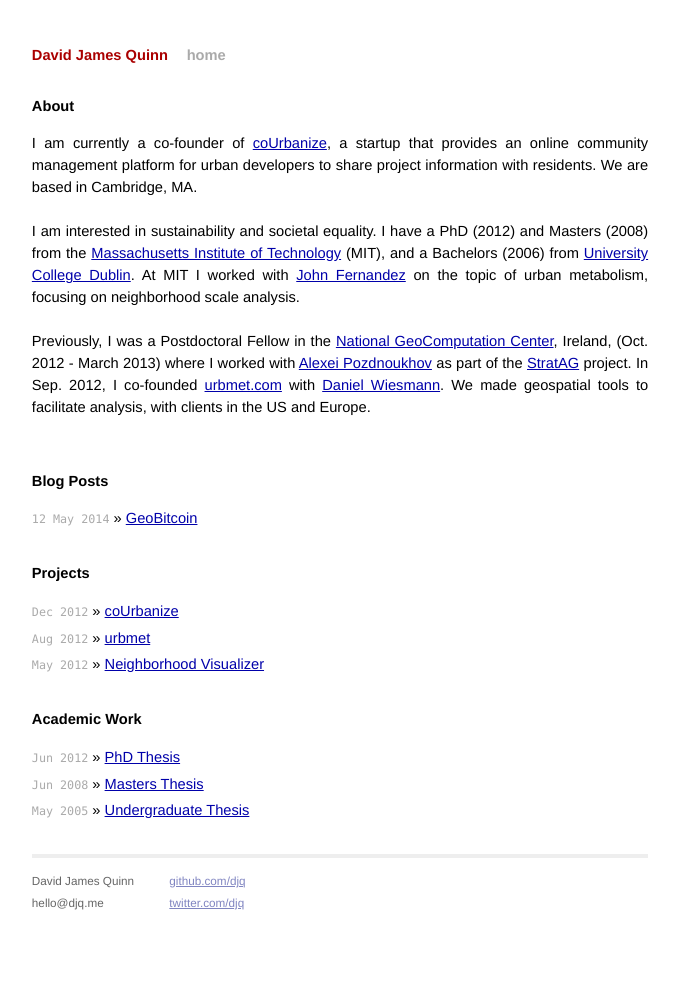
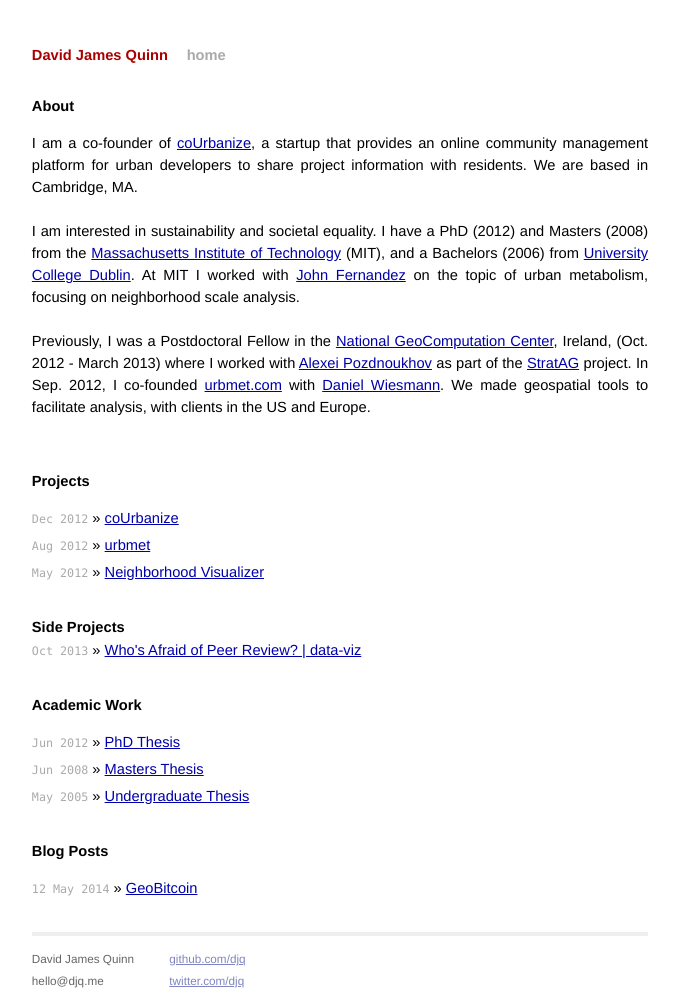
Before and after one commit to djq/djq.github.com, a Jekyll site: the page built from index.html, in a window 1280 px wide. Shown: the whole page, without its empty margins (300-979 px from the left). Built offline with Jekyll 4.4.1, drawn with Linux system fonts in a browser that asks for light colours; Markdown is read by kramdown in place of the engine named in the settings; before the commit the page ends 944 px from its top, so only the background shows below that.

Commit message:
homepage tweaks

```diff
--- a/index.html
+++ b/index.html
@@ -7,26 +7,24 @@
 
    <h1>About</h1>
   <ul class="posts">
-    I am currently a co-founder of <a href="http://courbanize.com">coUrbanize</a>, a startup that provides an online community management platform for urban developers to share project information with residents. We are based in Cambridge, MA.<br><br>
+    I am a co-founder of <a href="http://courbanize.com">coUrbanize</a>, a startup that provides an online community management platform for urban developers to share project information with residents. We are based in Cambridge, MA.<br><br>
 
     I am interested in sustainability and societal equality. I have a PhD (2012) and Masters (2008) from the <a href="http://mit.edu/">Massachusetts Institute of Technology</a> (MIT), and a Bachelors (2006) from <a href="http://ucd.ie">University College Dublin</a>. At MIT I worked with <a href="http://architecture.mit.edu/faculty/john-fernandez">John Fernandez</a> on the topic of urban metabolism, focusing on neighborhood scale analysis.<br><br>
 
     Previously, I was a Postdoctoral Fellow in the <a href="http://ncg.nuim.ie/">National GeoComputation Center</a>, Ireland, (Oct. 2012 - March 2013) where I worked with <a href="http://ncg.nuim.ie/redir.php?action=staff/staff/apozdnoukhov">Alexei Pozdnoukhov</a> as part of the <a href="http://www.stratag.ie/">StratAG</a> project. In Sep. 2012, I co-founded <a href="http://urbmet.com">urbmet.com</a> with <a href="http://web.ist.utl.pt/daniel.wiesmann/">Daniel Wiesmann</a>. We made geospatial tools to facilitate analysis, with clients in the US and Europe.<br><br>
   </ul>
 
-<h1>Blog Posts</h1>
-  <ul class="posts">
-    {% for post in site.posts %}
-      <li><span>{{ post.date | date_to_string }}</span> &raquo; <a href="{{ post.url }}">{{ post.title }}</a></li>
-    {% endfor %}
-  </ul>
-
   <h1>Projects</h1>
   <ul class="posts">
-    <!-- <li><span>Jan 2013</span> &raquo; <a href="http://mappingdemocracy.ie">Mapping Democracy</a></li> -->
     <li><span>Dec 2012</span> &raquo; <a href="http://courbanize.com">coUrbanize</a></li>
     <li><span>Aug 2012</span> &raquo; <a href="http://urbmet.com">urbmet</a></li>
     <li><span>May 2012</span> &raquo; <a href="http://urbmet.org">Neighborhood Visualizer</a></li>
+  </ul>
+
+  <h2>Side Projects</h2>
+  <ul class="posts">
+    <!-- <li><span>Jan 2013</span> &raquo; <a href="http://mappingdemocracy.ie">Mapping Democracy</a></li> -->
+    <li><span>Oct 2013</span> &raquo; <a href="http://www.sciencemag.org/content/342/6154/60.summary">Who's Afraid of Peer Review? | data-viz</a></li>
   </ul>
 
   <h1>Academic Work</h1>
@@ -36,5 +34,12 @@
     <li><span>May 2005</span> &raquo; <a href="http://djq.me/files/2005_May_JOD_DQ.pdf">Undergraduate Thesis</a></li>
   </ul>
 
+  <h1>Blog Posts</h1>
+  <ul class="posts">
+    {% for post in site.posts %}
+      <li><span>{{ post.date | date_to_string }}</span> &raquo; <a href="{{ post.url }}">{{ post.title }}</a></li>
+    {% endfor %}
+  </ul>
+
 
 </div>
```
